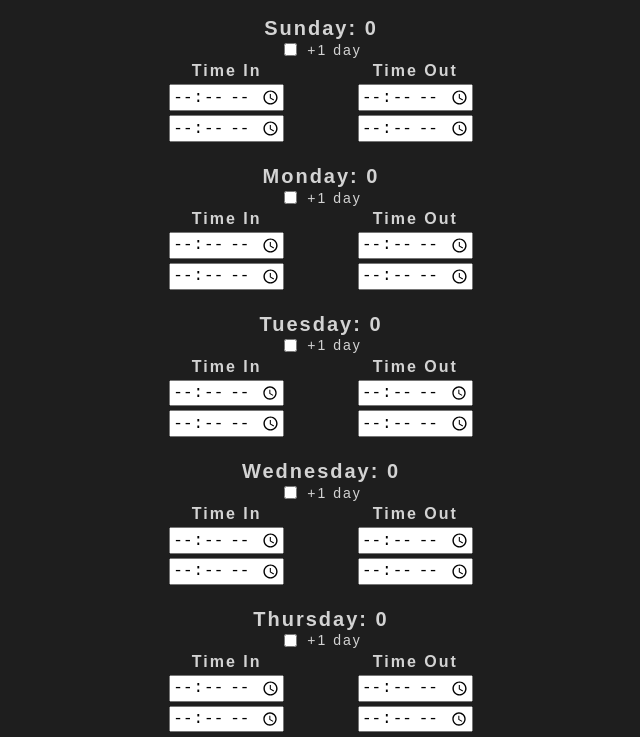
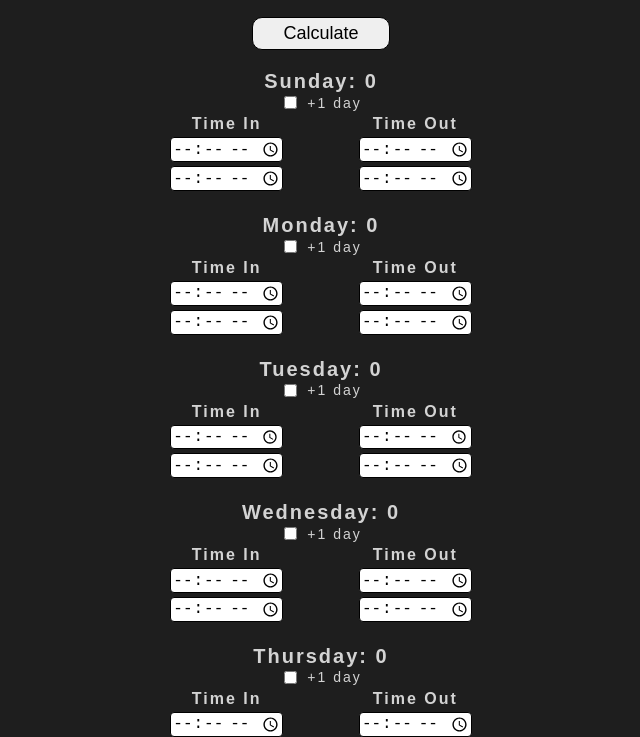
Before and after one commit to incogNic0/hours-calculator, a plain HTML site: page index.html in a window 1280 px wide. Shown: the part 61-798 px from the top of the page, without its empty margins (319-959 px from the left). Drawn offline with Linux system fonts and the light colour scheme; files whose address does not match are found by name.

Commit message:
update styles for inputs

```diff
--- a/index.html
+++ b/index.html
@@ -15,6 +15,8 @@
     <h1>Total: <span id="total-time-week">0</span></h1>
     <div class="error-messages"></div>
 
+    <button class="calc-btn">Calculate</button>
+
     <section id="main-content"></section>
 
     <button class="calc-btn">Calculate</button>
--- a/public/js/UIctrl.js
+++ b/public/js/UIctrl.js
@@ -89,6 +89,7 @@ const UIctrl = (function() {
 
     const timeInput = document.createElement('input');
     timeInput.type = 'time';
+    timeInput.classList.add('time-input');
     timeInput.setAttribute(`data-${timeEvt}`, day);
 
     tData.appendChild(timeInput);
@@ -158,18 +159,7 @@ const UIctrl = (function() {
     }
   }
 
-    // DISPLAY TOTAL TIME
-  function displayTotal(totalMins, day) {
-    const hours = Math.floor(totalMins / 60);
-    const minutes = totalMins % 60;
-
-    const currentDay = day || 'week';
-    const timeDisplay = document.querySelector(`#total-time-${currentDay}`);
-
-    timeDisplay.textContent = `${hours}h${minutes}m`;
-  }
-
-    // ------------ DISPLAY ERRORS | START -------------
+  // ------------ DISPLAY ERRORS | START -------------
 
   // CLEAR ALL ERROR NOTIFICATIONS
   function clearErrs() {
@@ -185,7 +175,6 @@ const UIctrl = (function() {
     window.scrollTo(0,0);
   }
 
-
   // HIGHLIGHT INVALID/MISSING INPUTS
   function displayErrors(errs) {
     // All errors for the day
@@ -197,7 +186,6 @@ const UIctrl = (function() {
     }
   }
 
-
   // DISPLAY ERROR MESSAGES
   function showErr(msg) {
     const errMsgs = document.querySelector('.error-messages');
@@ -208,5 +196,17 @@ const UIctrl = (function() {
     errMsgs.classList.add('show-errors');
   }
   // ----------- DISPLAY ERRORS | END ---------------------
+
+  // DISPLAY TOTAL TIME
+  function displayTotal(totalMins, day) {
+    const hours = Math.floor(totalMins / 60);
+    const minutes = totalMins % 60;
+
+    const currentDay = day || 'week';
+    const timeDisplay = document.querySelector(`#total-time-${currentDay}`);
+
+    timeDisplay.textContent = `${hours}h${minutes}m`;
+  }
+
   return { loadMainContent, displayTotal, clearErrs, displayErrors };
 })();
--- a/public/js/scripts.js
+++ b/public/js/scripts.js
@@ -1,4 +1,4 @@
-const calcBtn = document.querySelector('.calc-btn');
+const calcBtns = Array.from(document.querySelectorAll('.calc-btn'));
 
 UIctrl.loadMainContent();
 
@@ -6,7 +6,9 @@ window.addEventListener('keypress', evt => {
   if(evt.key === 'Enter') handleCalculate();
 });
 
-calcBtn.addEventListener('click', handleCalculate);
+calcBtns.forEach( btn => {
+  btn.addEventListener('click', handleCalculate);
+})
 
 function handleCalculate(evt) {
   const days = [
--- a/public/styles/styles.css
+++ b/public/styles/styles.css
@@ -30,10 +30,6 @@ label {
 	min-width: 100px;
 }
 
-input {
-	font-size: 16px;
-}
-
 .day {
 	font-size: 20px;
 	margin: 0;
@@ -46,9 +42,12 @@ input {
 	border-radius: 4px;
 }
 
-button {
+.calc-btn {
 	margin-top: 20px;
 	font-size: 18px;
+  padding: 5px 30px;
+  border-radius: 10px;
+  border: 1px solid black
 }
 
 .plus-day {
@@ -60,6 +59,12 @@ button {
 
 .plus-day input {
 	margin-right: 10px;
+}
+
+.time-input {
+  font-size: 16px;
+  border: 1px solid black;
+  border-radius: 4px;
 }
 
 .show-errors {
```
